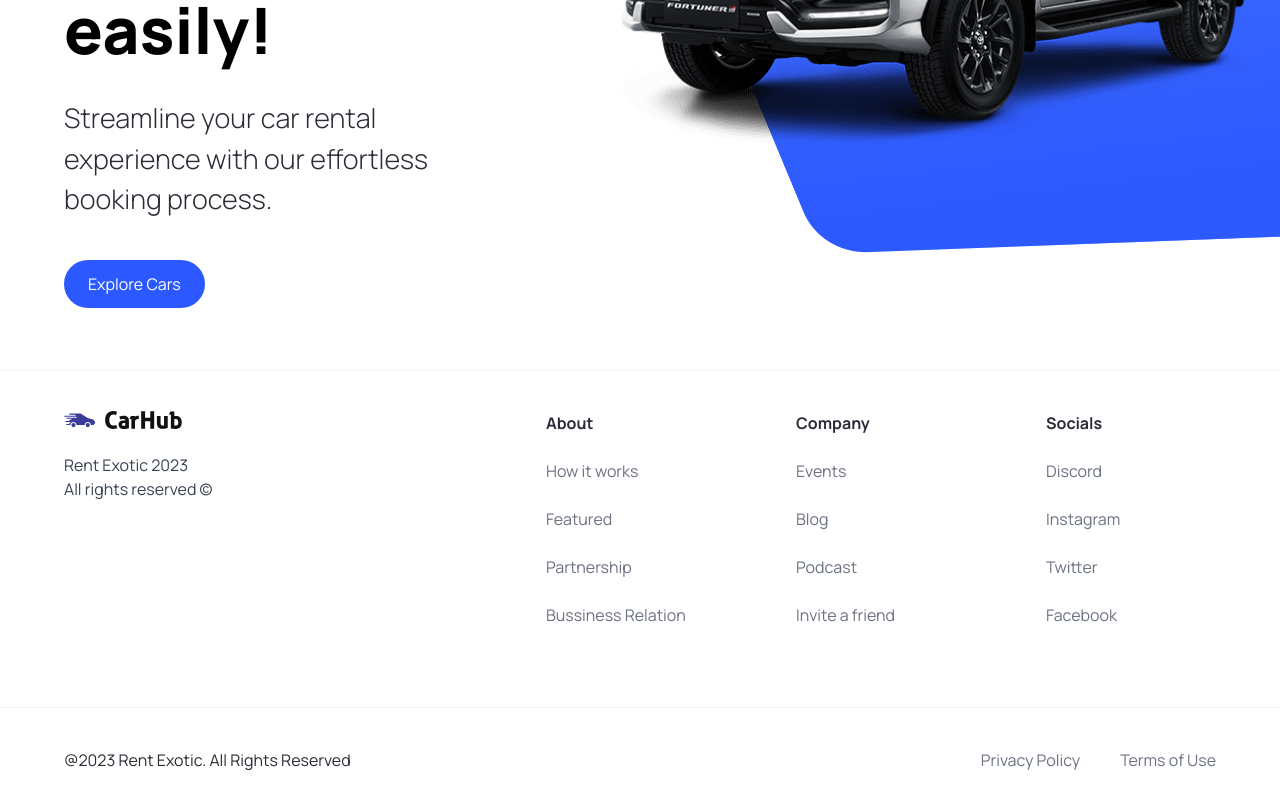
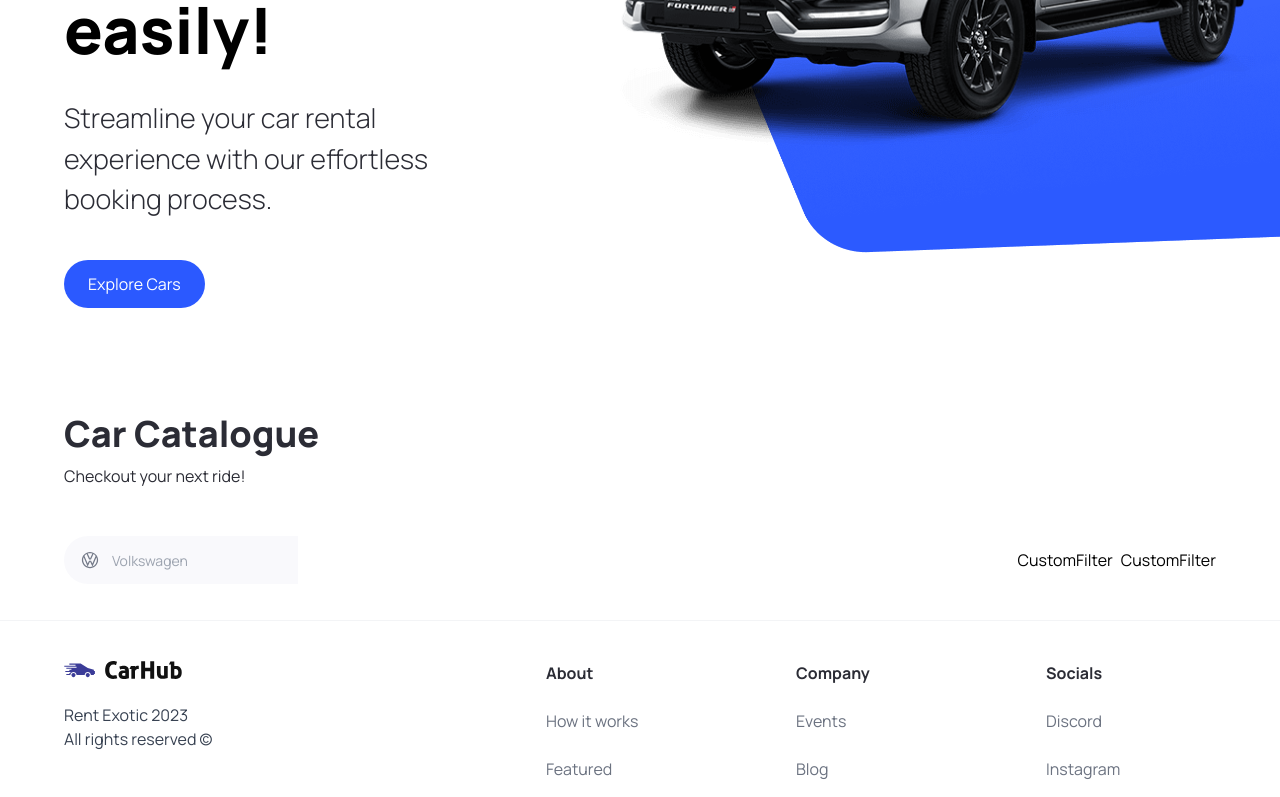
Before and after one commit to Json-Ram/CarSite, a Next.js app: page / in a window 1280 px wide. Shown: the part 450-1247 px from the top of the page. Built offline with nearby package versions, Linux system fonts and the light colour scheme.

Commit message:
Create SearchBar, SearchManufacturer, Add logic for filtering car brands, Style search bar

```diff
--- a/app/page.tsx
+++ b/app/page.tsx
@@ -1,10 +1,26 @@
-import Hero from '@/components/Hero'
+import { Hero, SearchBar, CustomFilter } from '@/components'
 import Image from 'next/image'
 
 export default function Home() {
   return (
     <main className="overflow-hidden">
       <Hero />
+      <div className='mt-12 padding-x padding-y max-width' id='discover'>
+        <div className='home__text-container'>
+          <h1 className='text-4xl font-extrabold'>
+            Car Catalogue
+          </h1>
+          <p>Checkout your next ride!</p>
+        </div>
+
+        <div className='home__filters'>
+          <SearchBar />
+          <div className='home__filter-container'>
+            <CustomFilter title='fuel' />
+            <CustomFilter title='year' />
+          </div>
+        </div>
+      </div>
     </main>
   )
 }
--- /dev/null
+++ b/components/CustomFilter.tsx
@@ -0,0 +1,9 @@
+import React from 'react'
+
+const CustomFilter = () => {
+  return (
+    <div>CustomFilter</div>
+  )
+}
+
+export default CustomFilter
--- a/components/Hero.tsx
+++ b/components/Hero.tsx
@@ -3,9 +3,7 @@
 import { CustomButton } from '.';
 
 const Hero = () => {
-  const handleScroll = () => {
-
-  }
+  const handleScroll = () => {}
 
   return (
     <div className='hero'>
--- /dev/null
+++ b/components/SearchBar.tsx
@@ -0,0 +1,22 @@
+'use client';
+import { useState } from "react";
+import { SearchManufacturer } from ".";
+
+const SearchBar = () => {
+  const [manufacturer, setManufacturer] = useState('');
+
+  const handleSearch = () => {}
+
+  return (
+    <form className='seachbar' onSubmit={handleSearch}>
+      <div className='searchbar__item'>
+        <SearchManufacturer
+          manufacturer={manufacturer}
+          setManufacturer={setManufacturer}
+        />
+      </div>
+    </form>
+  )
+}
+
+export default SearchBar
--- /dev/null
+++ b/components/SearchManufacturer.tsx
@@ -0,0 +1,81 @@
+'use client'
+import  { useState, Fragment } from 'react';
+import { Combobox, Transition } from '@headlessui/react';
+import { SearchManufacturerProps } from '@/types';
+import Image from 'next/image';
+import { manufacturers } from '@/constants';
+
+const SearchManufacturer = ({ manufacturer, setManufacturer }: SearchManufacturerProps) => {
+  const [query, SetQuery] = useState('');
+
+  const filterManufacturers = query === '' ? manufacturers : manufacturers.filter((item) =>(
+    item.toLowerCase().replace(/\s+/g, '').includes(query.toLowerCase().replace(/\s+/g, '')
+  )))
+
+  return (
+    <div className='search-manufacturer'>
+      <Combobox value={manufacturer} onChange={setManufacturer}>
+        <div className='relative w-full'>
+          <Combobox.Button className='absolute top-[14px]'>
+            <Image
+              src='/car-logo.svg'
+              width={20}
+              height={20}
+              className='ml-4'
+              alt='Car Logo'
+            />
+          </Combobox.Button>
+
+          <Combobox.Input
+            className='search-manufacturer__input'
+            placeholder="Volkswagen"
+            displayValue={(manufacturer: string) =>
+            manufacturer}
+            onChange={(e) => SetQuery(e.target.value)}
+          />
+
+          <Transition
+            as={Fragment}
+            leave='transition ease-in duration-100'
+            leaveFrom='opacity-100'
+            leaveTo='opacity-0'
+            afterLeave={() => SetQuery('')}
+            >
+              <Combobox.Options>
+                {filterManufacturers.map((item) =>(
+                    <Combobox.Option
+                      key={item}
+                      className={({ active }) => `relative search-manufacturer__option ${active ? 'bg-primary-blue text-white' : 'text-gray-900'}`}
+                      value={item}
+                    >
+                      {({ selected, active }) =>(
+                        <>
+                        <span
+                          className={`block truncate ${
+                            selected ? 'font-medium' : 'font-normal'
+                          }`}
+                        >
+                          {item}
+                        </span>
+                        {selected ? (
+                          <span
+                            className={`absolute inset-y-0 left-0 flex items-center pl-3 ${
+                              active ? 'text-white' : 'text-teal-600'
+                            }`}
+                          >
+                          </span>
+                        ) : null}
+                      </>
+                      )}
+                    </Combobox.Option>
+                  )
+                )}
+              </Combobox.Options>
+          </Transition>
+        </div>
+      </Combobox>
+    </div>
+  )
+}
+
+export default SearchManufacturer
--- a/components/index.ts
+++ b/components/index.ts
@@ -2,10 +2,16 @@
 import CustomButton from "./CustomButton";
 import Navbar from "./Navbar";
 import Footer from "./Footer";
+import SearchBar from "./SearchBar";
+import CustomFilter from "./CustomFilter";
+import SearchManufacturer from "./SearchManufacturer";
 
 export {
   Hero,
   CustomButton,
   Navbar,
   Footer,
+  SearchBar,
+  CustomFilter,
+  SearchManufacturer
 };
--- a/package.json
+++ b/package.json
@@ -9,6 +9,7 @@
     "lint": "next lint"
   },
   "dependencies": {
+    "@headlessui/react": "^1.7.17",
     "@types/node": "20.5.9",
     "@types/react": "18.2.21",
     "@types/react-dom": "18.2.7",
--- a/types/index.ts
+++ b/types/index.ts
@@ -6,3 +6,8 @@
   handleClick?: MouseEventHandler<HTMLButtonElement>;
   btnType?: 'button' | 'submit';
 }
+
+export interface SearchManufacturerProps {
+  manufacturer: string;
+  setManufacturer: (manufacturer: string) => void;
+}
```
Also changed, not shown: 1 other file (tests, documents, lock files or other folders).
